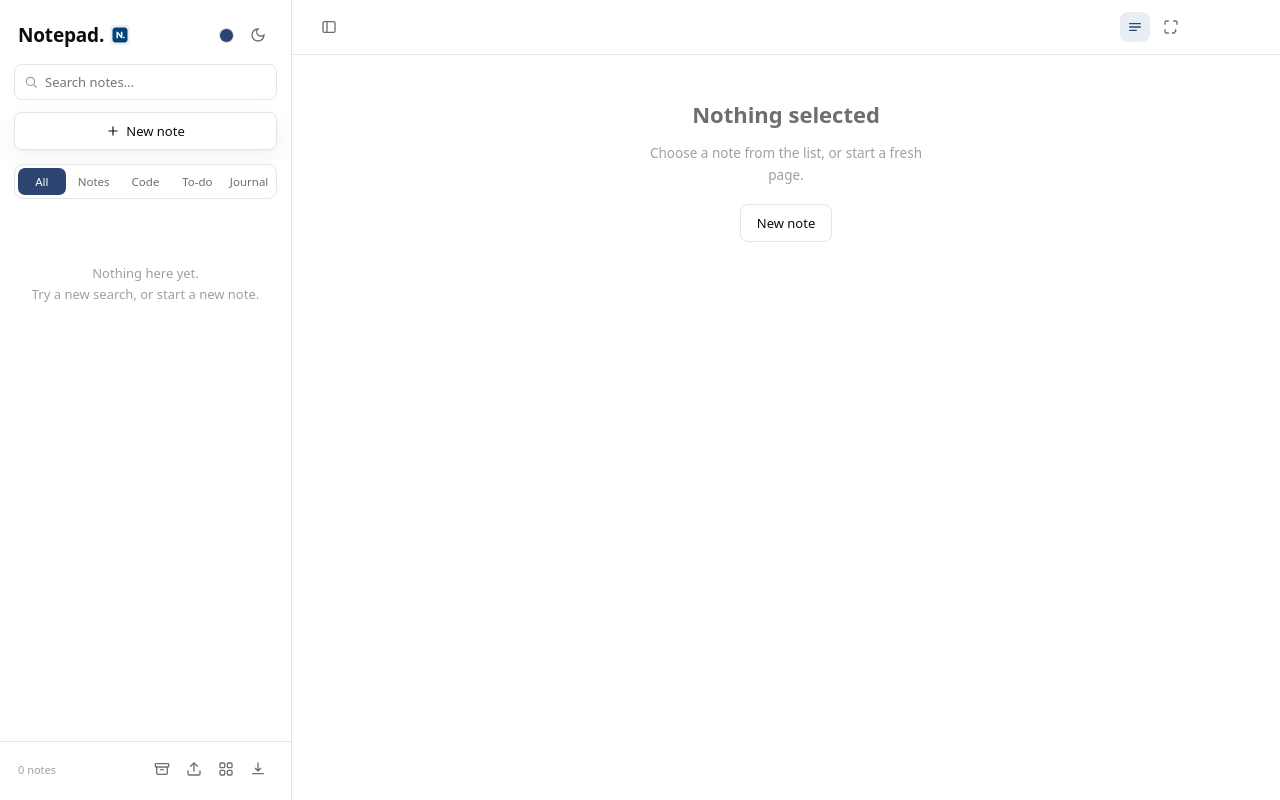
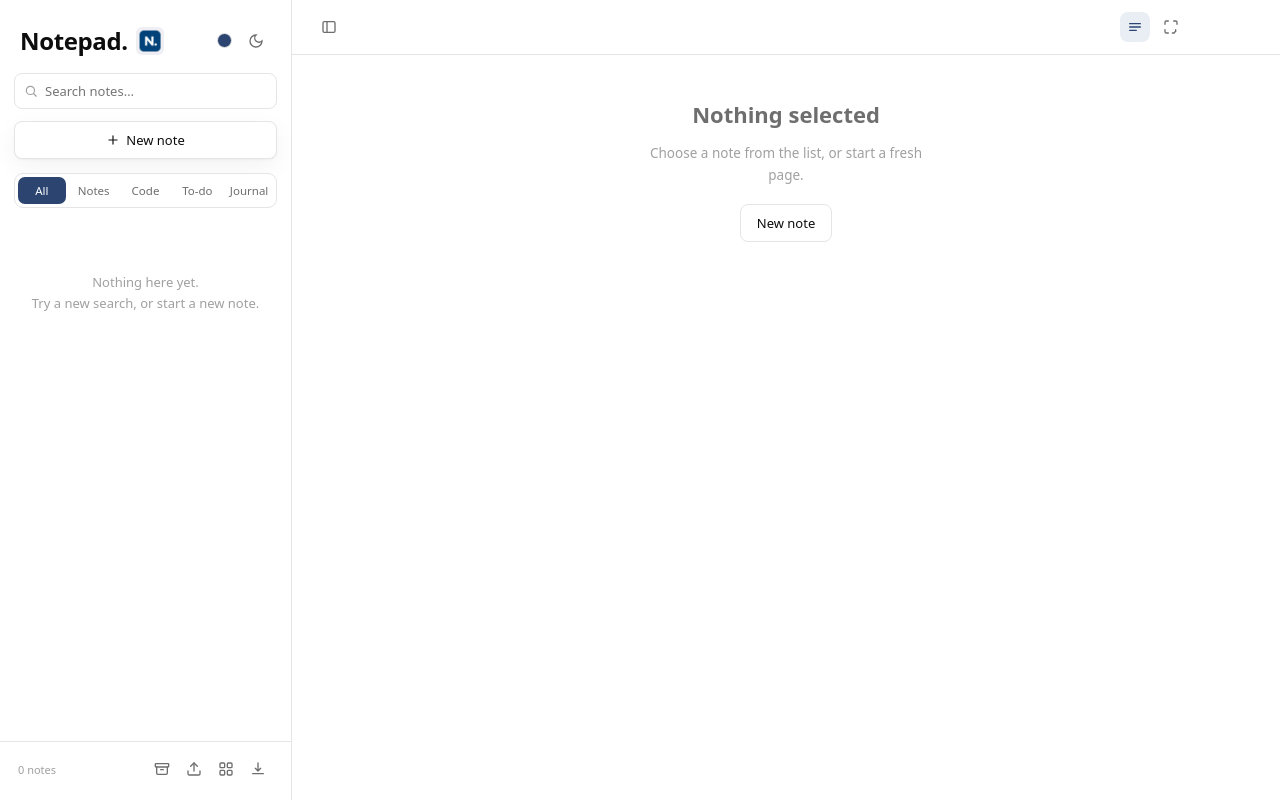
Before and after one commit to dhilipcud99-cmd/Notepad, a plain HTML site: page index.html in a window 1280 px wide. Drawn offline with Linux system fonts and the light colour scheme.

Commit message:
style: increase brand text and logo size in sidebar

```diff
--- a/index.html
+++ b/index.html
@@ -81,7 +81,7 @@
     display:flex;
     align-items:center;
     justify-content:space-between;
-    padding:20px 18px 14px;
+    padding:24px 20px 16px;
   }
   .brand-mark{
     display:inline-flex;
@@ -89,8 +89,8 @@
     font-family: var(--font-sans);
     font-style:normal;
     font-weight:600;
-    font-size:19px;
-    letter-spacing:-0.01em;
+    font-size:24px;
+    letter-spacing:-0.015em;
     color:var(--ink);
     cursor:pointer;
     user-select:none;
@@ -100,10 +100,10 @@
     opacity:0.75;
   }
   .brand-logo-img{
-    width:20px;
-    height:20px;
-    border-radius:4px;
-    margin-left:6px;
+    width:28px;
+    height:28px;
+    border-radius:6px;
+    margin-left:8px;
   }
   .icon-btn{
     width:30px; height:30px;
```
Also changed, not shown: notepad.html (+7 -7 lines).
